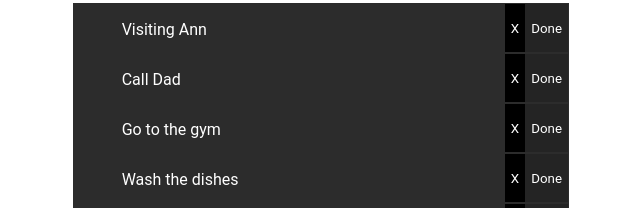
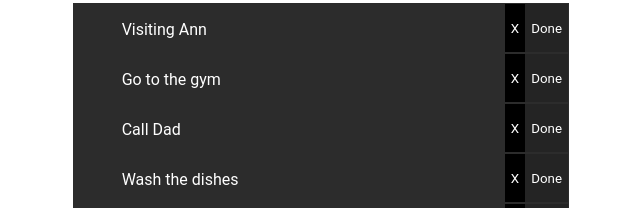
Before and after one commit to jbthecoder5/angular-todo-list-app, an Angular app: page / in a window 1280 px wide. Shown: the part 247-455 px from the top of the page, without its empty margins (319-959 px from the left). Built offline with nearby package versions, Linux system fonts and the light colour scheme.

Commit message:
added a class in typescript and learned and learned how to create a new object from that class in angularjs

```diff
--- a/src/app/app.component.html
+++ b/src/app/app.component.html
@@ -10,7 +10,7 @@
       <tr *ngFor="let task of tasks" class="even">
         <td>
           <pre>
-            {{ task }}
+            {{ task.title }}
           </pre>
         </td>
         <td>
--- a/src/app/app.component.ts
+++ b/src/app/app.component.ts
@@ -7,20 +7,20 @@ import { Component } from '@angular/core';
 })
 export class AppComponent {
   title = 'todo-list';
-  tasks = [
-    'Visiting Ann',
-    'Call Dad',
-    'Go to the gym',
-    'Wash the dishes',
-    'Shop for the party',
+  tasks: Task[] = [
+    new Task('Visiting Ann'),
+    new Task('Go to the gym'),
+    new Task('Call Dad'),
+    new Task('Wash the dishes'),
+    new Task('Shop for the party'),
   ];
 
   // adding a new array to the list
   add(newTask: string) {
-    this.tasks.push(newTask);
+    this.tasks.push(new Task(newTask));
   }
 
-  remove(existingTask: string) {
+  remove(existingTask: Task) {
     var userConfirmed = confirm(
       `Are you sure that you want to remove the following task? \n "${existingTask}"`
     );
@@ -30,7 +30,13 @@ export class AppComponent {
     }
   }
 
-  markAsDone(task: string) {
-    alert('This task: "' + task + '"');
+  markAsDone(task: Task) {
+    task.isDone = true;
   }
 }
+
+class Task {
+  constructor(public title: string) {}
+
+  public isDone = false;
+}
```
